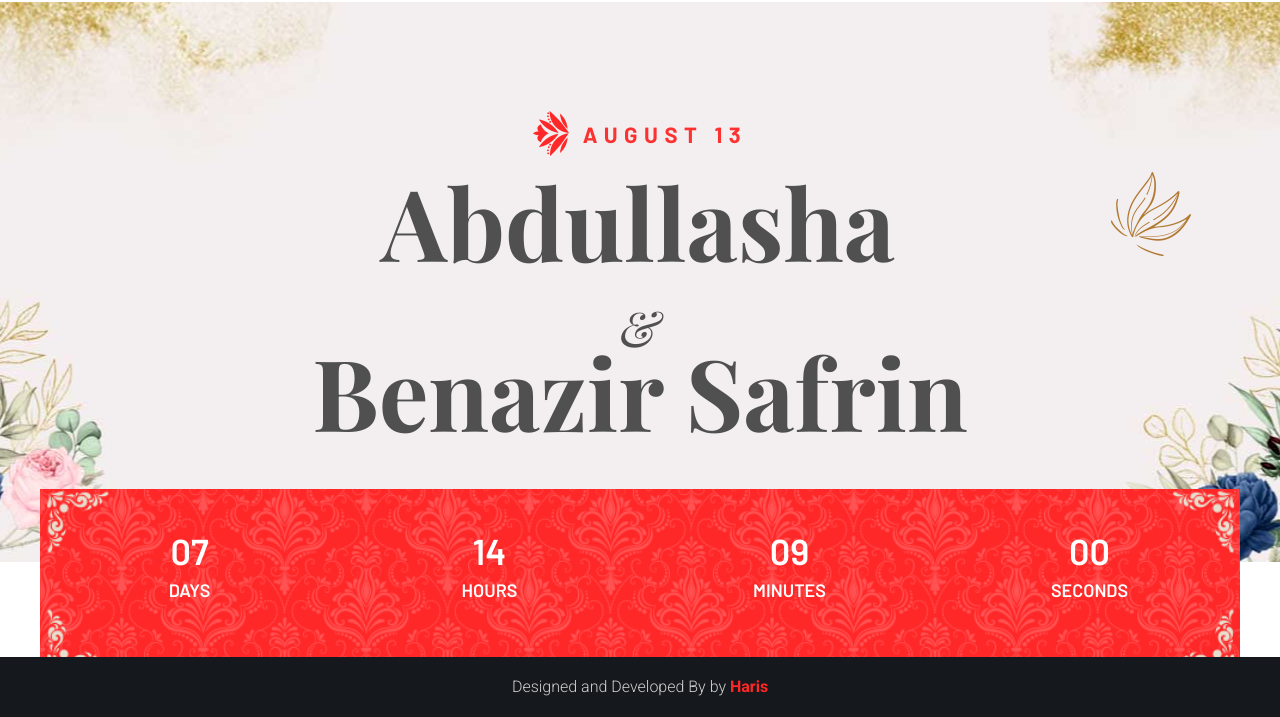
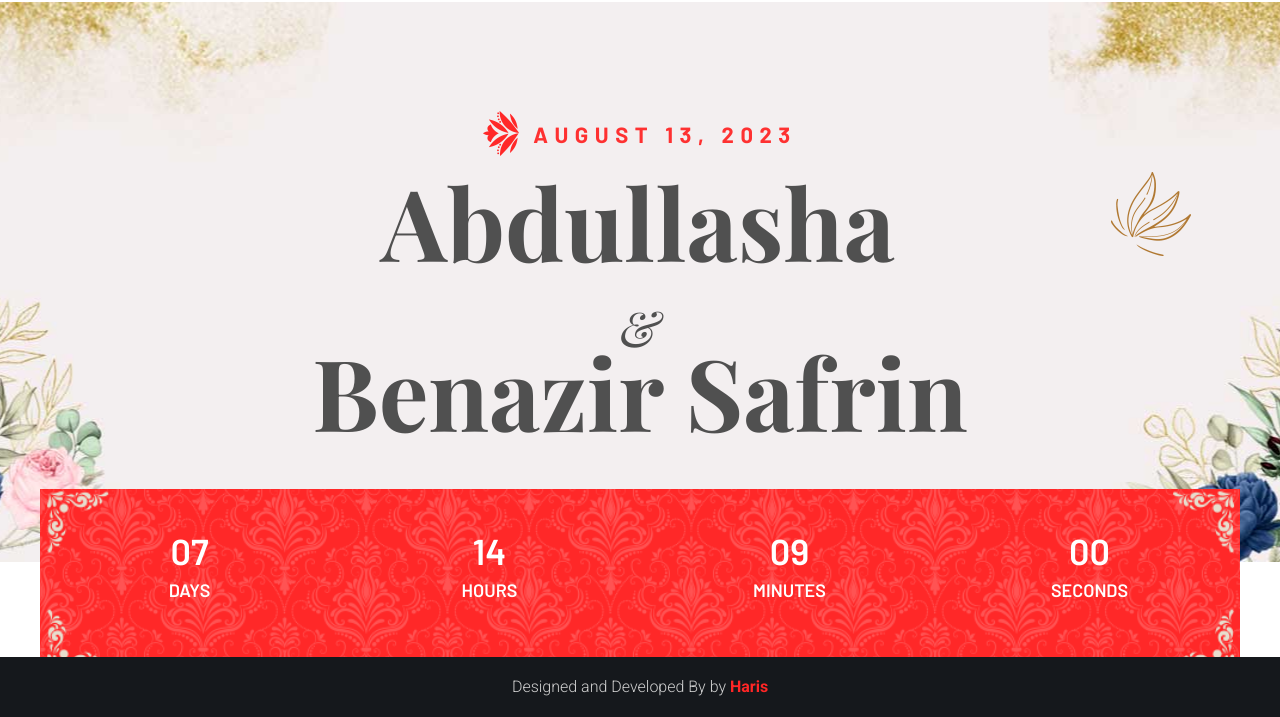
Before and after one commit to Haris418/abdul-weds-benazir, a plain HTML site: page index.html in a window 1280 px wide. Shown: the part 83-800 px from the top of the page. Drawn offline with nearby package versions, Linux system fonts and the light colour scheme.

Commit message:
year-changes

```diff
--- a/index.html
+++ b/index.html
@@ -110,7 +110,7 @@
                 <div class="col-xl-12 col-lg-12 col-md-12">
                   <div class="hero__caption">
                     <span data-animation="fadeInLeft" data-delay=".3s"
-                      >August 13</span
+                      >August 13, 2023</span
                     >
                     <h1 data-animation="fadeInLeft"data-delay=".5s" data-duration="2000ms">
                       Abdullasha<strong> <br> & <br> </strong> Benazir Safrin
```
